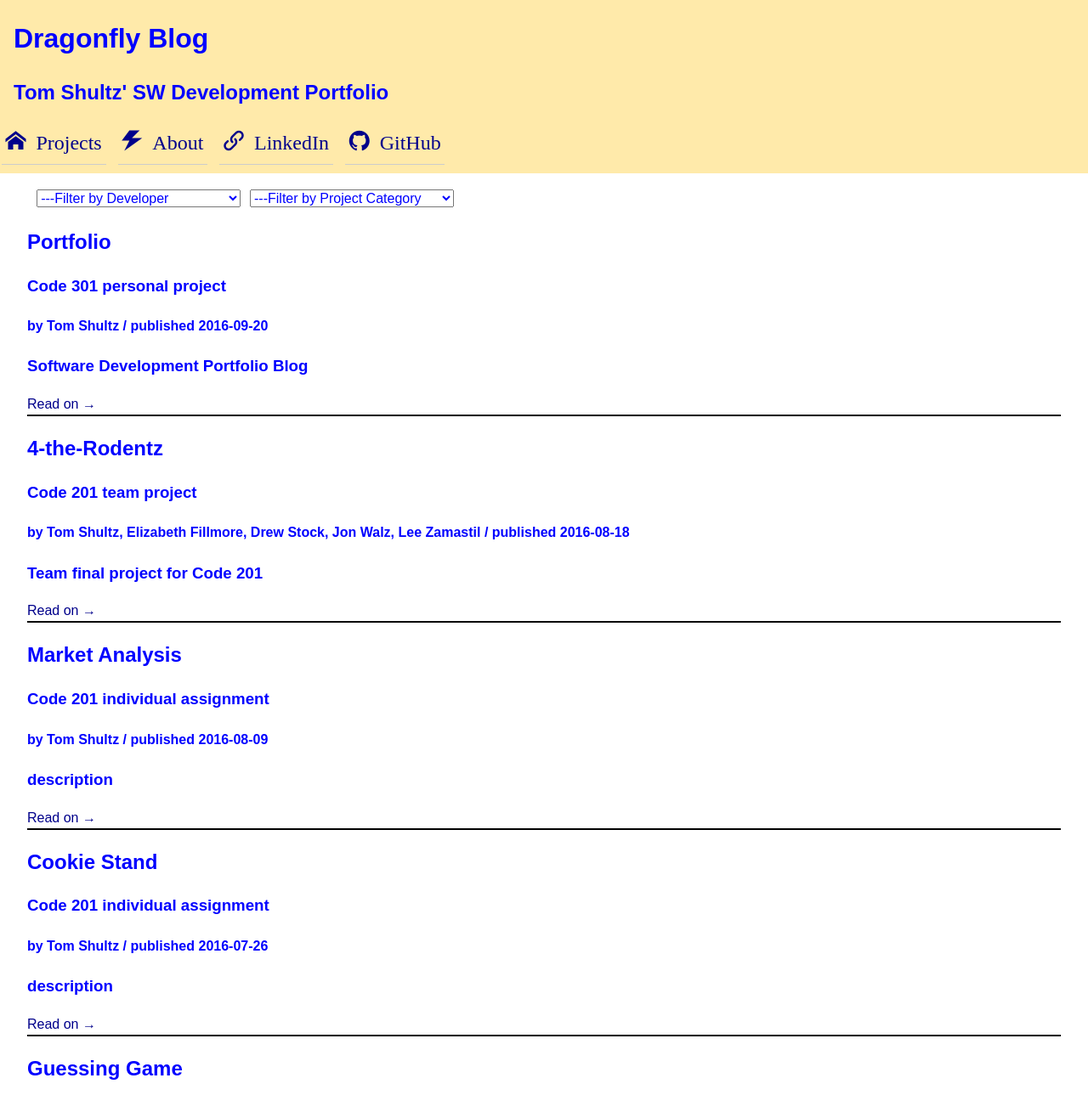
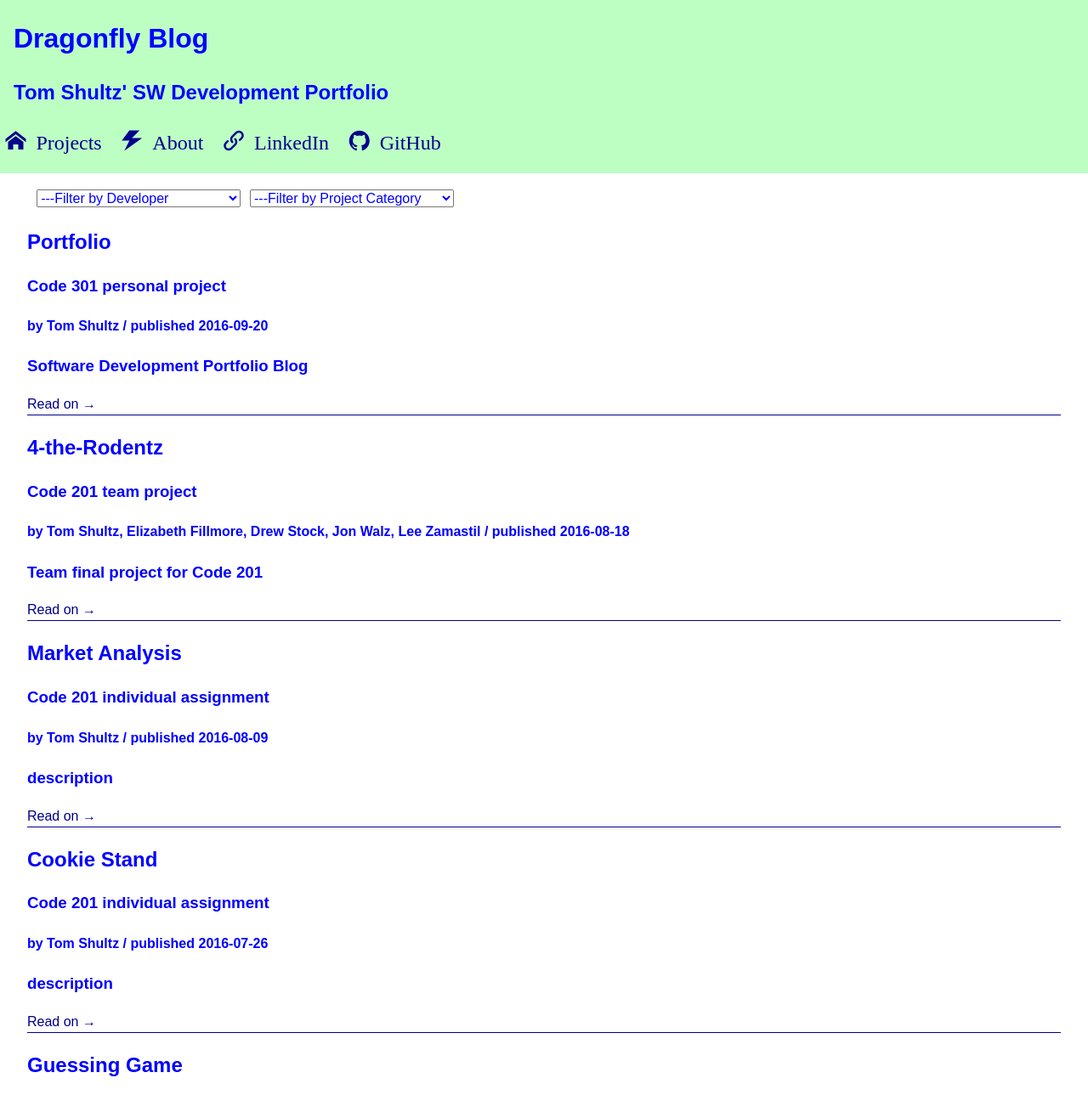
Before and after one commit to mizutombo/portfolio, a plain HTML site: page index.html in a window 1280 px wide. Shown: the top 1289 px of the page at 85% size. Drawn offline with Linux system fonts and the light colour scheme; files whose address does not match are found by name.

Commit message:
started coding css changes to improve appearance ... work in process

```diff
--- a/styles/base.css
+++ b/styles/base.css
@@ -19,7 +19,7 @@ address {
 }
 
 article {
-  border-bottom: 2px solid black;
+  border-bottom: 1px solid darkblue;
   margin: 0 2.5%;
 }
 
--- a/styles/layout.css
+++ b/styles/layout.css
@@ -7,6 +7,7 @@
 .heading-group-h1 {
   max-width: 80%;
 }
+
 
 /* Optimize styles to improve layout on desktop display. */
 @media only screen and (min-width: 640px) {
--- a/styles/modules.css
+++ b/styles/modules.css
@@ -1,6 +1,6 @@
 
 .site-header {
-  background: #FFEAAA;
+  background: #BDFFC3;
 }
 
 /* Float the main header to the left, to make room for the
@@ -36,7 +36,6 @@
   margin-right: .4em;
   font-size: 1.5em;
   padding: .5em .2em;
-  border-bottom: 1px solid #ccc;
 }
 
 
```
